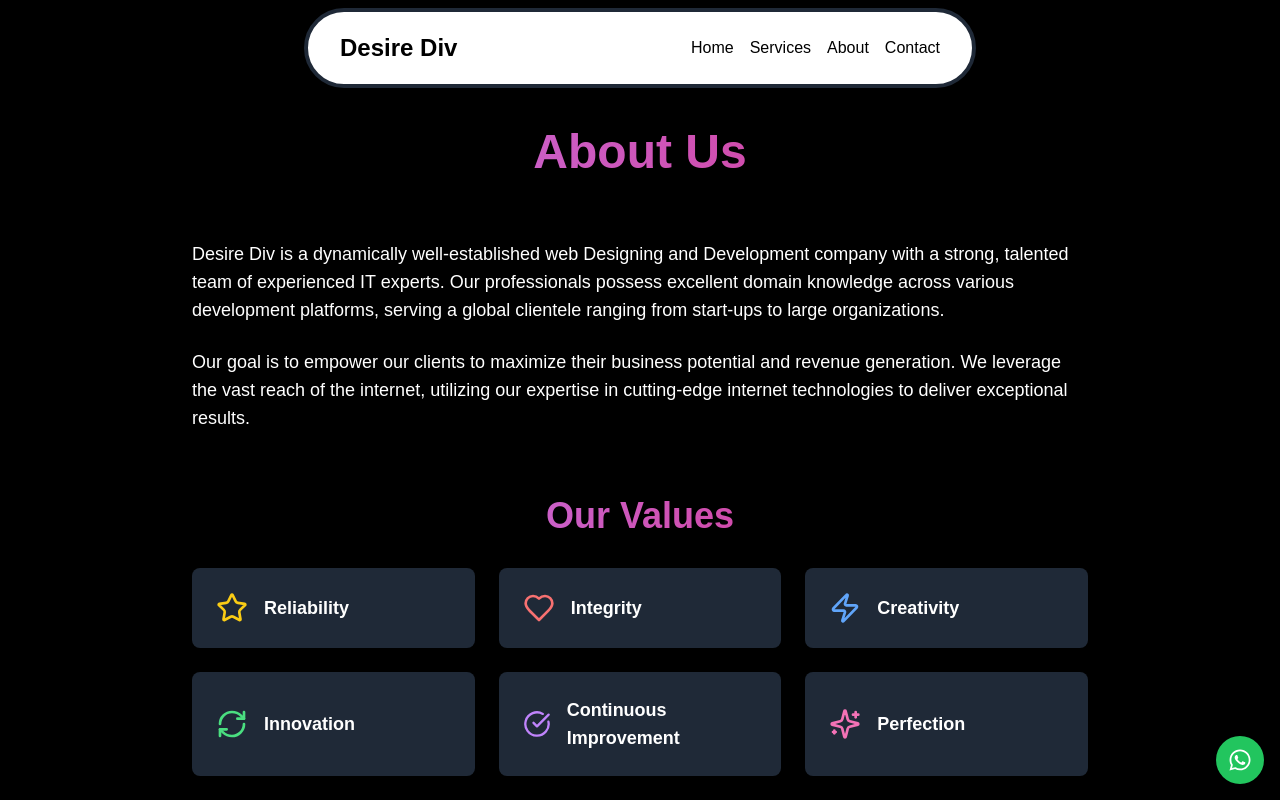
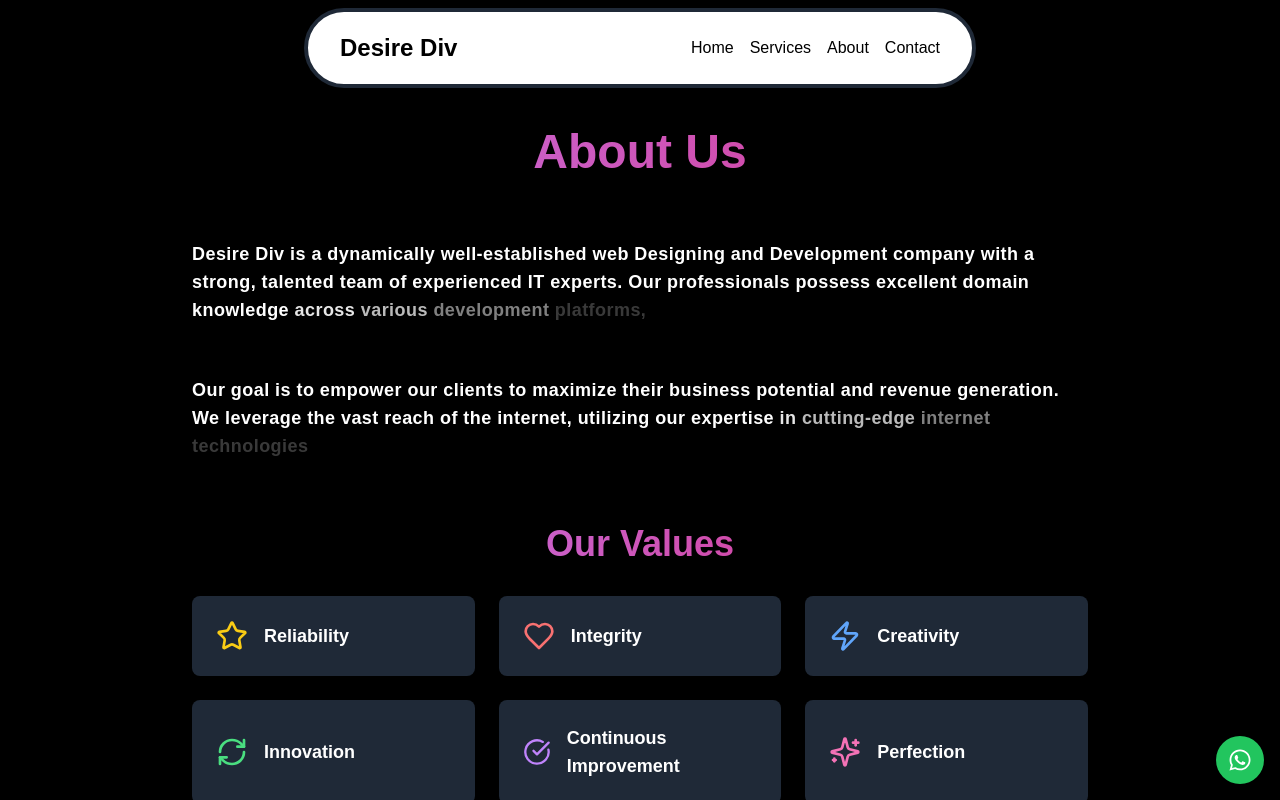
Before and after one commit to XcelB2B/design3, a Next.js app: page /about in a window 1280 px wide. Shown: the top 800 px of the page. Built offline with nearby package versions, Linux system fonts and the light colour scheme.

Commit message:
Refactor AboutPage and FaqPage components to add dynamic text generation effect

```diff
--- a/src/app/_components/AboutPage.jsx
+++ b/src/app/_components/AboutPage.jsx
@@ -14,6 +14,7 @@ import {
   CheckCircle,
   Users,
 } from "lucide-react";
+import { TextGenerateEffect } from "@/components/ui/text-generate-effect";
 
 const AboutPage = () => {
   const containerVariants = {
@@ -58,9 +59,13 @@ const AboutPage = () => {
     "Total Customer Satisfaction",
   ];
 
+  const words = `Desire Div is a dynamically well-established web Designing and Development company with a strong, talented team of experienced IT experts. Our professionals possess excellent domain knowledge across various development platforms, serving a global clientele ranging from start-ups to large organizations.`;
+
+  const words2 = `Our goal is to empower our clients to maximize their business potential and revenue generation. We leverage the vast reach of the internet, utilizing our expertise in cutting-edge internet technologies to deliver exceptional results.`;
+
   return (
     <motion.div
-      className="min-h-screen  text-white p-4  md:p-8"
+      className="min-h-screen text-white p-4 md:p-8"
       initial="hidden"
       animate="visible"
       variants={containerVariants}
@@ -76,36 +81,17 @@ const AboutPage = () => {
         className="max-w-4xl mx-auto mb-8 md:mb-16"
         variants={itemVariants}
       >
-        <motion.p
-          className="mb-3 md:mb-6 text-sm md:text-lg leading-relaxed"
-          initial={{ opacity: 0, y: 20 }}
-          animate={{ opacity: 1, y: 0 }}
-          transition={{ duration: 0.6 }}
-        >
-          Desire Div is a dynamically well-established web Designing and
-          Development company with a strong, talented team of experienced IT
-          experts. Our professionals possess excellent domain knowledge across
-          various development platforms, serving a global clientele ranging from
-          start-ups to large organizations.
-        </motion.p>
-        <motion.p
-          className="text-sm md:text-lg leading-relaxed"
-          initial={{ opacity: 0, y: 20 }}
-          animate={{ opacity: 1, y: 0 }}
-          transition={{ duration: 0.6, delay: 0.2 }}
-        >
-          Our goal is to empower our clients to maximize their business
-          potential and revenue generation. We leverage the vast reach of the
-          internet, utilizing our expertise in cutting-edge internet
-          technologies to deliver exceptional results.
-        </motion.p>
+        <TextGenerateEffect words={words} duration={1} filter={false} />
+        <div className="text-sm md:text-lg leading-relaxed mt-4">
+          <TextGenerateEffect words={words2} duration={1} filter={false} />
+        </div>
       </motion.section>
 
       <motion.section
         className="max-w-4xl mx-auto mb-16"
         variants={itemVariants}
       >
-        <h2 className="text-3xl md:text-4xl font-bold mb-8 text-center  text-transparent bg-clip-text bg-gradient-to-r from-purple-400 to-pink-600">
+        <h2 className="text-3xl md:text-4xl font-bold mb-8 text-center text-transparent bg-clip-text bg-gradient-to-r from-purple-400 to-pink-600">
           Our Values
         </h2>
         <div className="grid grid-cols-1 md:grid-cols-2 lg:grid-cols-3 gap-6">
@@ -124,6 +110,7 @@ const AboutPage = () => {
           ))}
         </div>
       </motion.section>
+
       <motion.div variants={itemVariants}>
         <WhyChooseUs />
       </motion.div>
--- /dev/null
+++ b/src/components/ui/text-generate-effect.jsx
@@ -0,0 +1,57 @@
+"use client";
+import { useEffect } from "react";
+import { motion, stagger, useAnimate } from "framer-motion";
+import { cn } from "@/lib/utils";
+
+export const TextGenerateEffect = ({
+  words,
+  className,
+  filter = true,
+  duration = 0.5,
+}) => {
+  const [scope, animate] = useAnimate();
+  let wordsArray = words.split(" ");
+  useEffect(() => {
+    animate(
+      "span",
+      {
+        opacity: 1,
+        filter: filter ? "blur(0px)" : "none",
+      },
+      {
+        duration: duration ? duration : 1,
+        delay: stagger(0.2),
+      }
+    );
+  }, [scope.current]);
+
+  const renderWords = () => {
+    return (
+      <motion.div ref={scope}>
+        {wordsArray.map((word, idx) => {
+          return (
+            <motion.span
+              key={word + idx}
+              className="text-white opacity-0 "
+              style={{
+                filter: filter ? "blur(10px)" : "none",
+              }}
+            >
+              {word}{" "}
+            </motion.span>
+          );
+        })}
+      </motion.div>
+    );
+  };
+
+  return (
+    <div className={cn("font-bold", className)}>
+      <div className="mt-4">
+        <div className=" text-white mb-3 md:mb-6 text-sm md:text-lg leading-relaxed  tracking-wide">
+          {renderWords()}
+        </div>
+      </div>
+    </div>
+  );
+};
```
